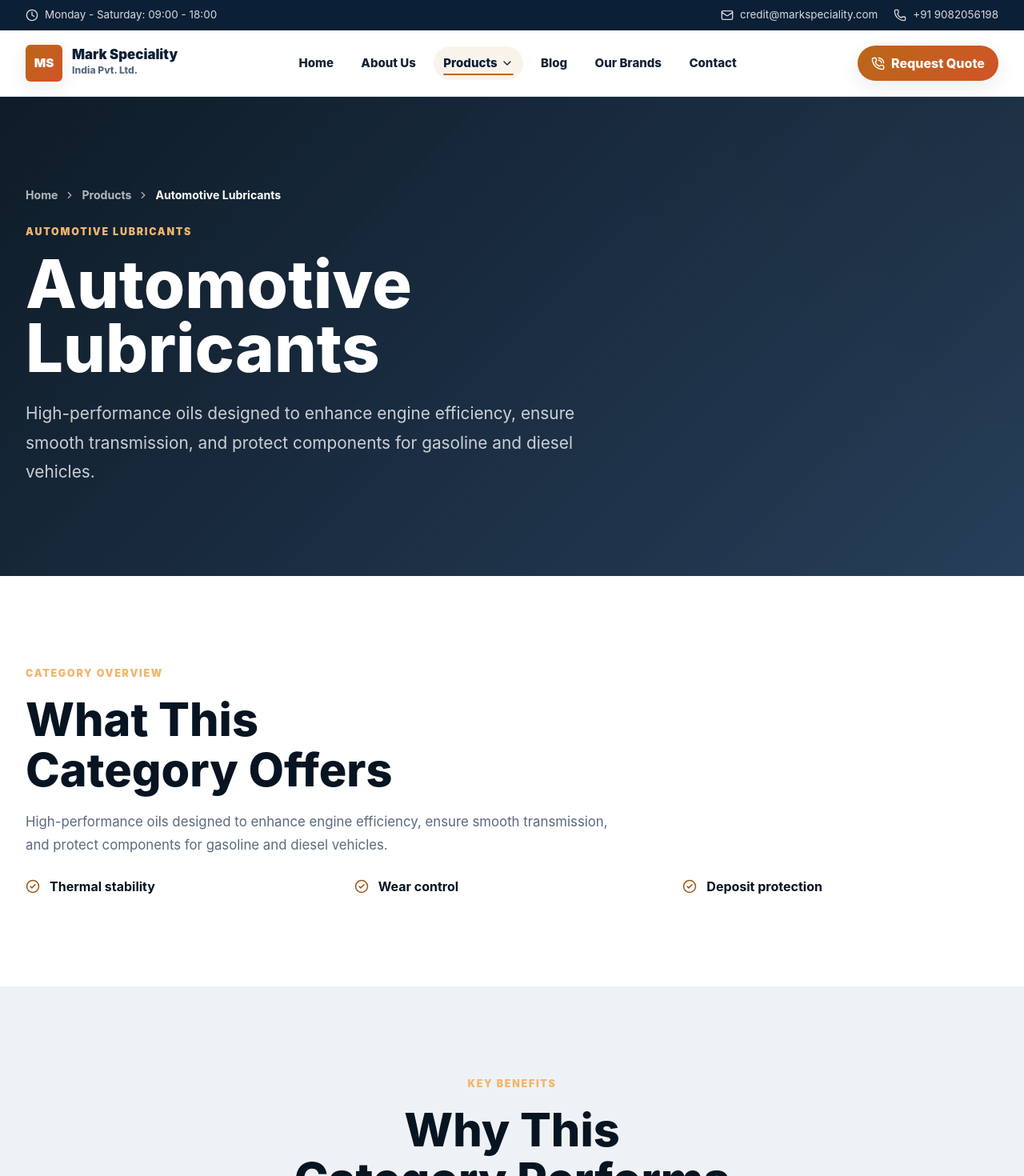
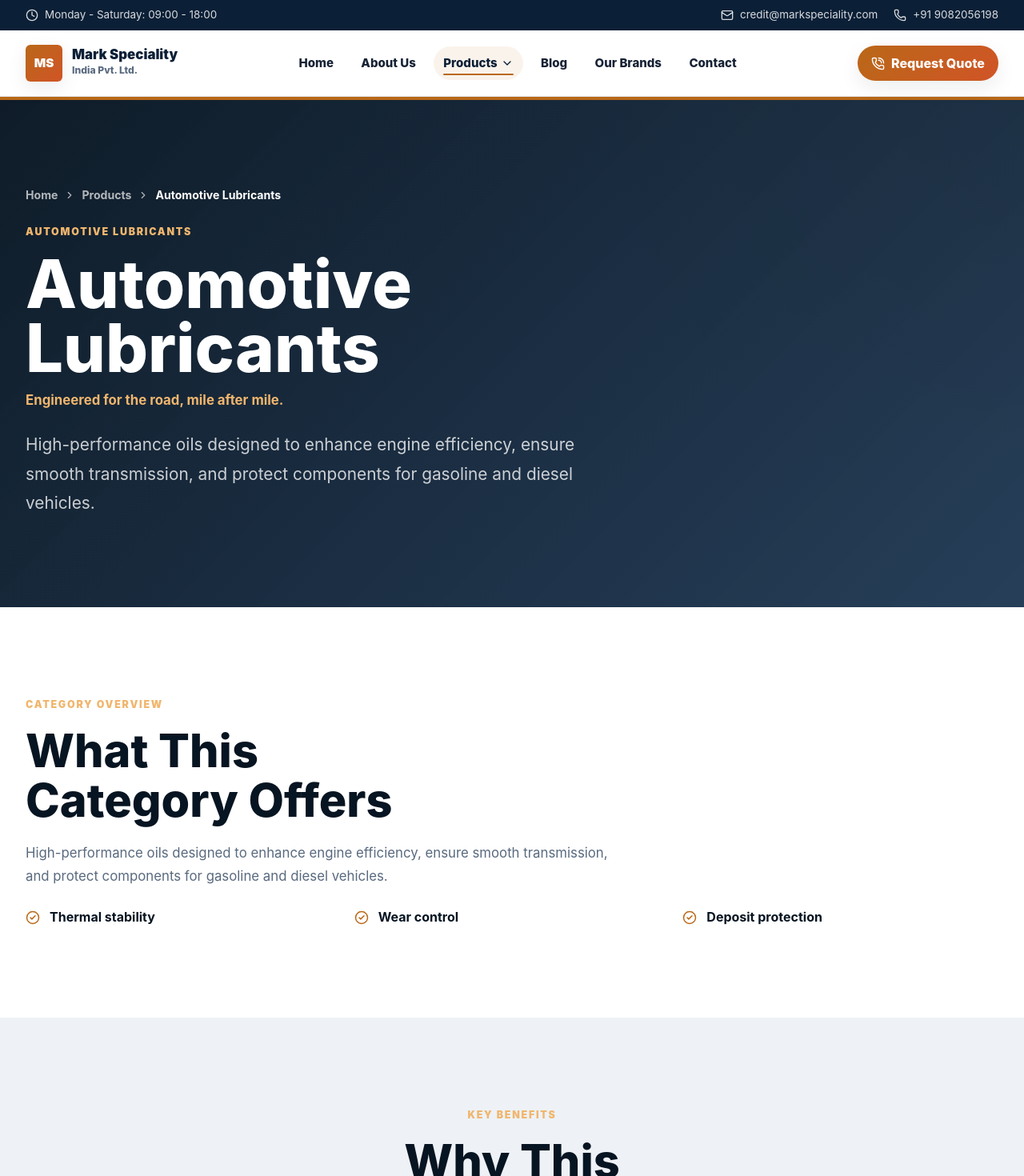
Before and after one commit to Aman-0402/markspeciality, a React (Vite) app: page /products/automotive-lubricants in a window 1280 px wide. Shown: the top 1470 px of the page at 80% size. Built offline with nearby package versions, Linux system fonts and the light colour scheme.

Commit message:
feat: give each product category page a distinct visual identity

```diff
--- a/src/components/products/ProductHero.jsx
+++ b/src/components/products/ProductHero.jsx
@@ -13,6 +13,7 @@ export default function ProductHero({ product, breadcrumbItems }) {
         >
           <p className="eyebrow">{product.category} Lubricants</p>
           <h1>{product.title}</h1>
+          {product.tagline ? <p className="product-hero__tagline">{product.tagline}</p> : null}
           <p className="lead">{product.description}</p>
         </motion.div>
       </div>
--- a/src/data/products.js
+++ b/src/data/products.js
@@ -14,6 +14,8 @@ export const productCategories = [
     imageAlt:
       'Golden engine oil being poured into a modern vehicle engine in a service bay',
     category: 'Automotive',
+    tagline: 'Engineered for the road, mile after mile.',
+    accentColor: 'var(--color-gold-600)',
     benefits: ['Engine Protection', 'Fuel Efficiency', 'Smooth Performance'],
     applications: ['Engine oils', 'Transmission fluids', 'Gear oils'],
     features: ['Thermal stability', 'Wear control', 'Deposit protection'],
@@ -35,6 +37,8 @@ export const productCategories = [
     imageAlt:
       'Industrial gear and bearing assembly with golden lubricant on a manufacturing floor',
     category: 'Industrial',
+    tagline: 'Built to keep heavy machinery running without interruption.',
+    accentColor: 'var(--color-ink-700)',
     benefits: ['Reduced Wear', 'Longer Service Life', 'Equipment Reliability'],
     applications: ['Hydraulic systems', 'Gearboxes', 'Compressors'],
     features: ['Oxidation resistance', 'Load carrying', 'Corrosion control'],
@@ -56,6 +60,8 @@ export const productCategories = [
     imageAlt:
       'Specialty lubricant samples and metal test coupons arranged on a clean industrial lab bench',
     category: 'Specialty',
+    tagline: 'Purpose-built formulations for challenging, specific applications.',
+    accentColor: 'var(--color-safety-600)',
     benefits: ['Application-Specific', 'Performance Focused', 'Technical Support'],
     applications: ['Process oils', 'Metalworking fluids', 'Specialty fluids'],
     features: ['Custom formulation', 'Surface protection', 'Process compatibility'],
@@ -76,6 +82,8 @@ export const productCategories = [
     imageAlt:
       'Close-up of ball bearings and gears protected with amber industrial grease',
     category: 'Grease',
+    tagline: 'Long-lasting protection for bearings and moving components.',
+    accentColor: 'var(--color-steel-700)',
     benefits: ['Extreme Protection', 'Water Resistance', 'Stable Lubrication'],
     applications: ['Bearings', 'Chassis points', 'Heavy machinery'],
     features: ['Adhesion strength', 'Mechanical stability', 'Rust protection'],
--- a/src/pages/ProductCategory.jsx
+++ b/src/pages/ProductCategory.jsx
@@ -28,7 +28,7 @@ export default function ProductCategory() {
   );
 
   return (
-    <>
+    <div className="product-category" style={{ '--category-accent': product.accentColor }}>
       <SEO
         title={`${product.title} | Mark Speciality`}
         description={product.description}
@@ -114,6 +114,6 @@ export default function ProductCategory() {
         title={`Talk To Us About ${product.title}`}
         copy="Our team can help you choose the right formulation, volume, and delivery schedule for your operation."
       />
-    </>
+    </div>
   );
 }
--- a/src/styles/products.css
+++ b/src/styles/products.css
@@ -42,6 +42,38 @@
 
 .section .breadcrumb [aria-current='page'] {
   color: var(--color-text-strong);
+}
+
+.product-hero {
+  position: relative;
+}
+
+.product-hero::before {
+  content: '';
+  position: absolute;
+  inset: 0 0 auto 0;
+  height: 4px;
+  background: var(--category-accent, var(--color-accent));
+}
+
+.product-hero__tagline {
+  margin: var(--space-3) 0 0;
+  color: var(--color-gold-300);
+  font-weight: 750;
+  font-size: 1.05rem;
+}
+
+.product-category .product-overview__features svg {
+  color: var(--category-accent, var(--color-accent-strong));
+}
+
+.product-category .benefit-list__icon {
+  background: color-mix(in srgb, var(--category-accent, var(--color-accent-strong)) 14%, transparent);
+  color: var(--category-accent, var(--color-accent-strong));
+}
+
+.product-category .product-industries-grid__item svg {
+  color: var(--category-accent, var(--color-accent-strong));
 }
 
 .product-overview__copy {
```
Also changed, not shown: 2 other files (tests, documents, lock files or other folders).
